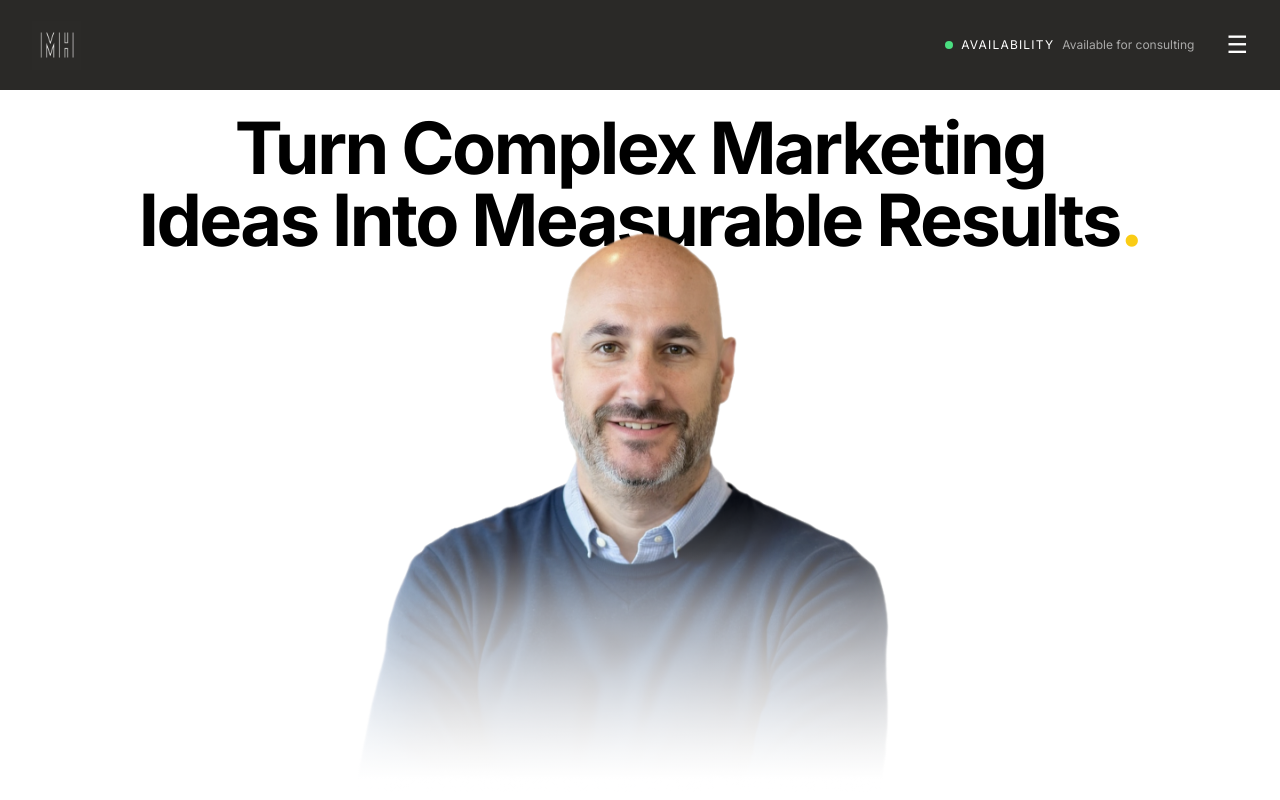
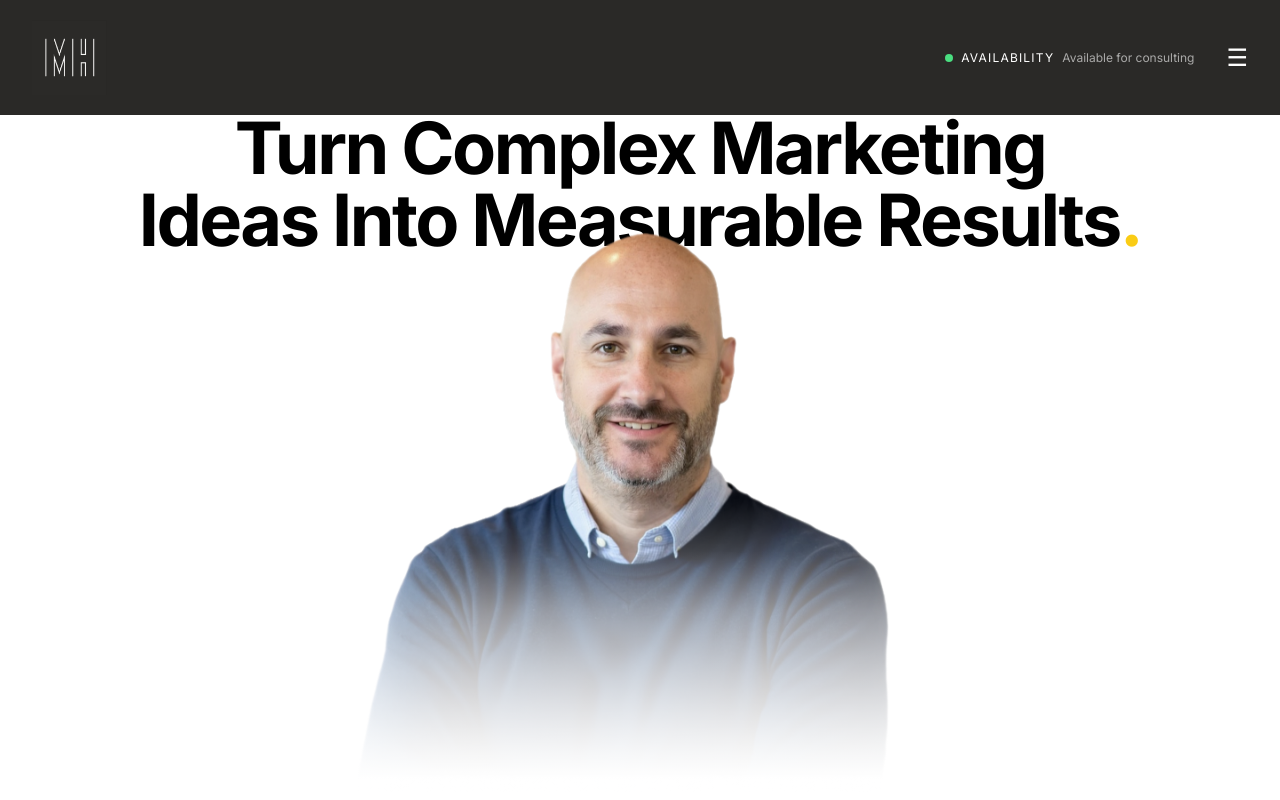
Before and after one commit to mrh1976/mherron, a Next.js app: page / in a window 1280 px wide. Shown: the top 800 px of the page. Built offline with nearby package versions, Linux system fonts and the light colour scheme.

Commit message:
Update page.tsx

```diff
--- a/app/page.tsx
+++ b/app/page.tsx
@@ -24,7 +24,7 @@ export default function Home() {
     <main className="min-h-screen bg-white">
       <nav className="fixed top-0 left-0 right-0 z-50 bg-[#2a2927]">
         <div className="max-w-7xl mx-auto px-8 py-5 flex justify-between items-center">
-          <Image src="/MH-logo.png" alt="MH" width={50} height={50} />
+          <Image src="/MH-logo.png" alt="MH" width={75} height={75} />
           <div className="flex items-center gap-8">
             <div className="hidden md:flex items-center gap-2">
               <div className="w-2 h-2 bg-green-400 rounded-full"></div>
```
